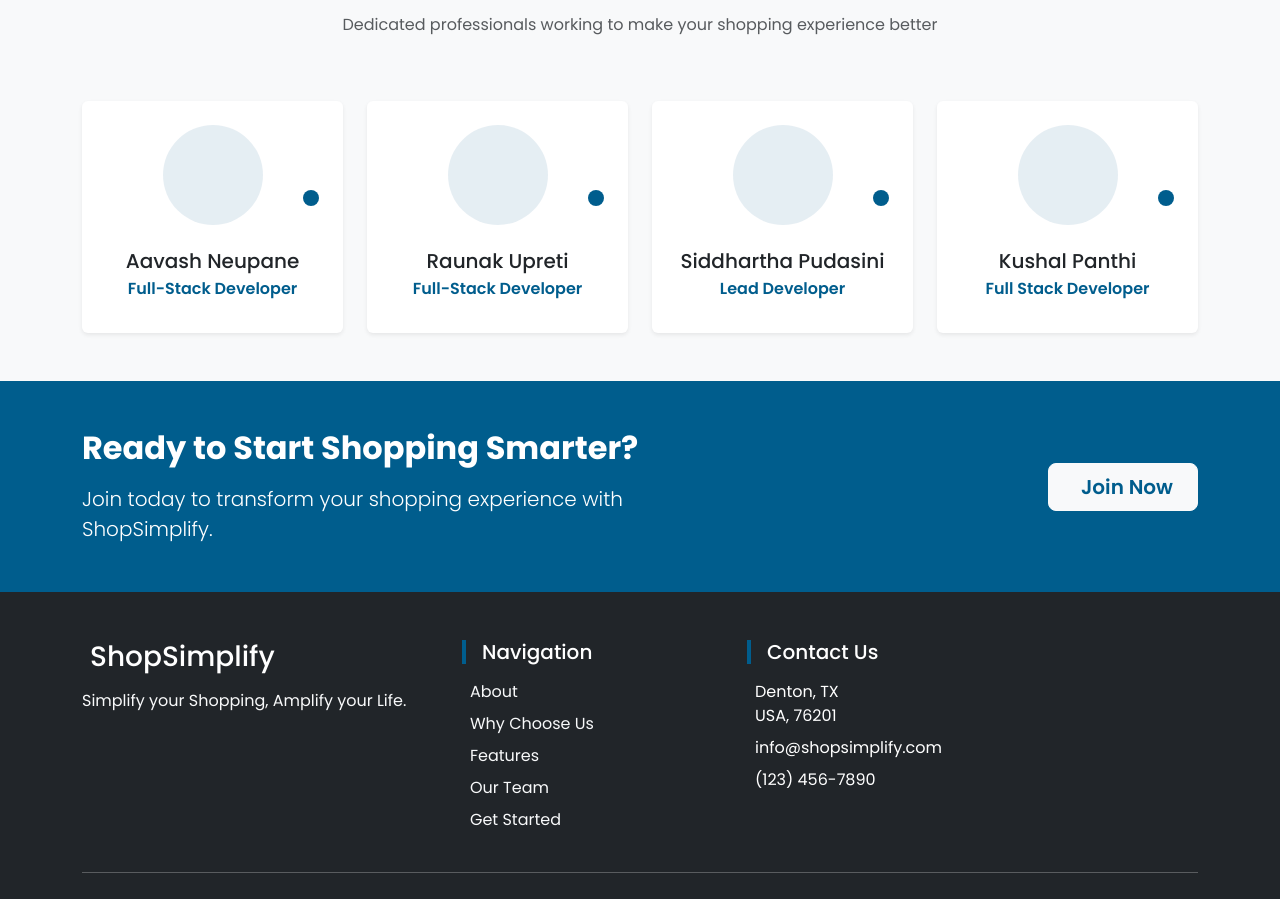
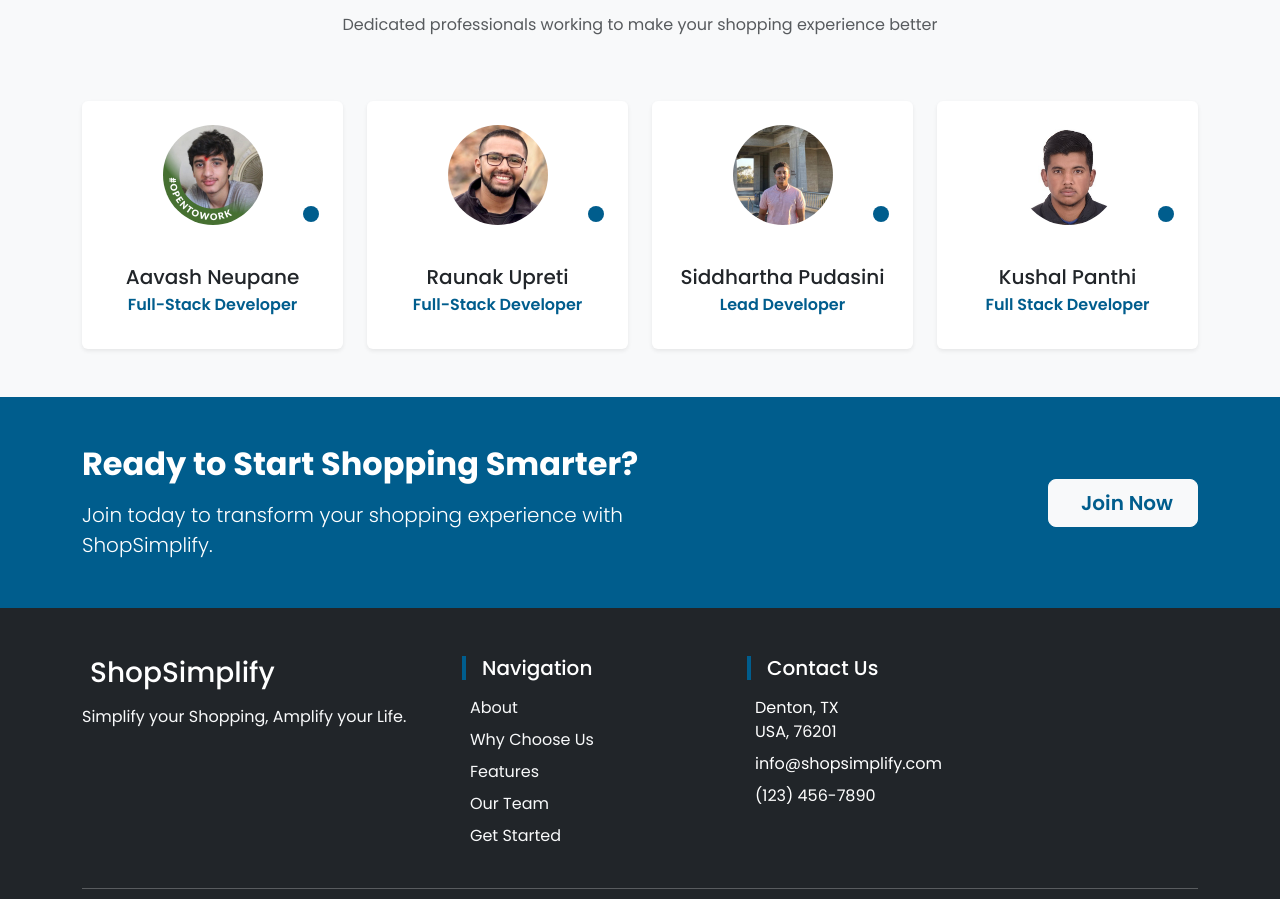
Before and after one commit to TheCodingWizard27/Capstone, a React (Create React App) app in the folder frontend/: page / in a window 1280 px wide. Shown: the part 2311-3210 px from the top of the page. Built offline with nearby package versions, Linux system fonts and the light colour scheme; no server answers.

Commit message:
Images added to Landing Page

```diff
--- a/frontend/src/pages/landingPage.js
+++ b/frontend/src/pages/landingPage.js
@@ -394,15 +394,16 @@ const AboutUS = () => {
               <Card className="border-0 shadow-sm hover-card h-100 text-center">
                 <Card.Body className="p-4">
                   <div className="position-relative mb-4">
-                    <div
-                      className="rounded-circle bg-primary bg-opacity-10 mx-auto mb-3 d-flex align-items-center justify-content-center"
-                      style={{ width: '100px', height: '100px' }}
-                    >
-                      <i
-                        className="bi bi-person"
-                        style={{ fontSize: '2.5rem', color: '#0d6efd' }}
-                      ></i>
-                    </div>
+                    <img
+                      src={member.image}
+                      alt={member.name}
+                      className="rounded-circle mb-3"
+                      style={{
+                        width: '100px',
+                        height: '100px',
+                        objectFit: 'cover',
+                      }}
+                    />
                     <div className="position-absolute bottom-0 end-0 translate-middle-y">
                       <Badge pill bg="primary" className="p-2">
                         <i className="bi bi-linkedin"></i>
```
